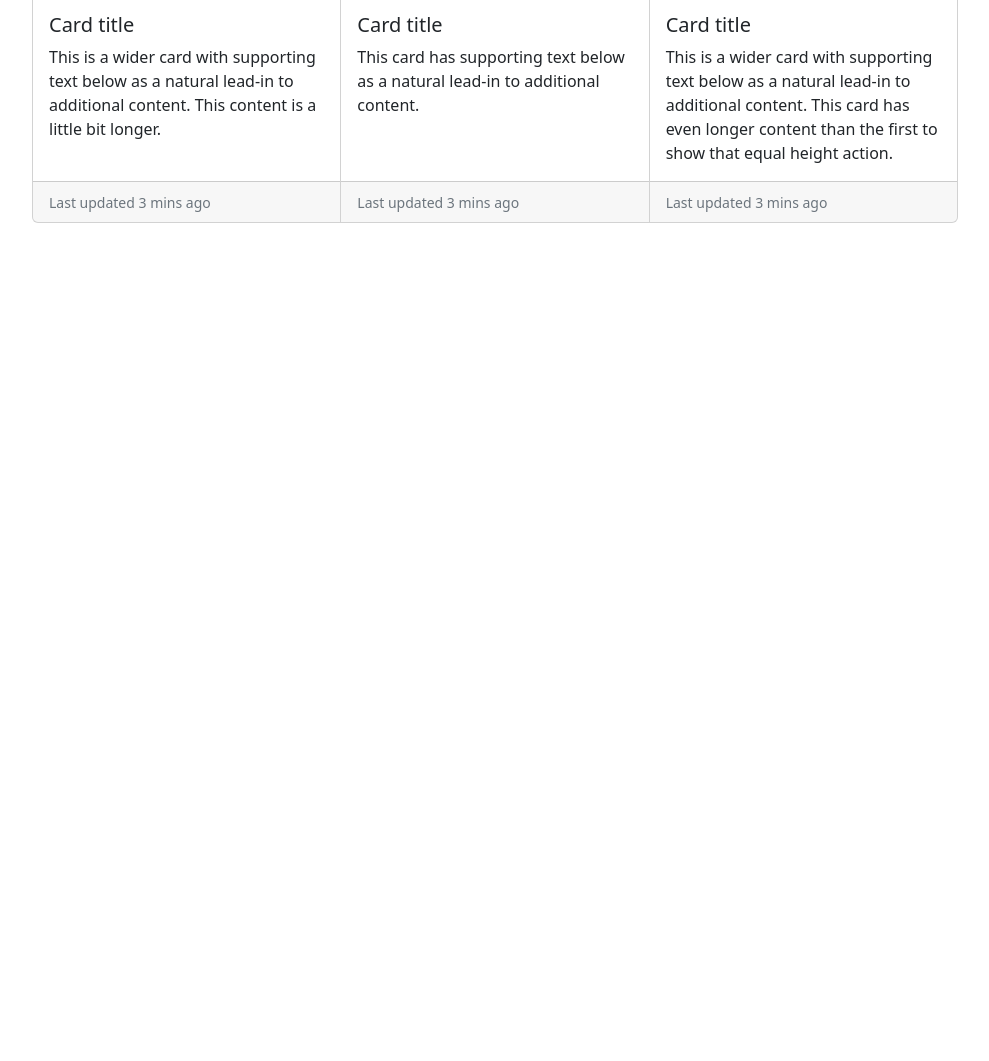
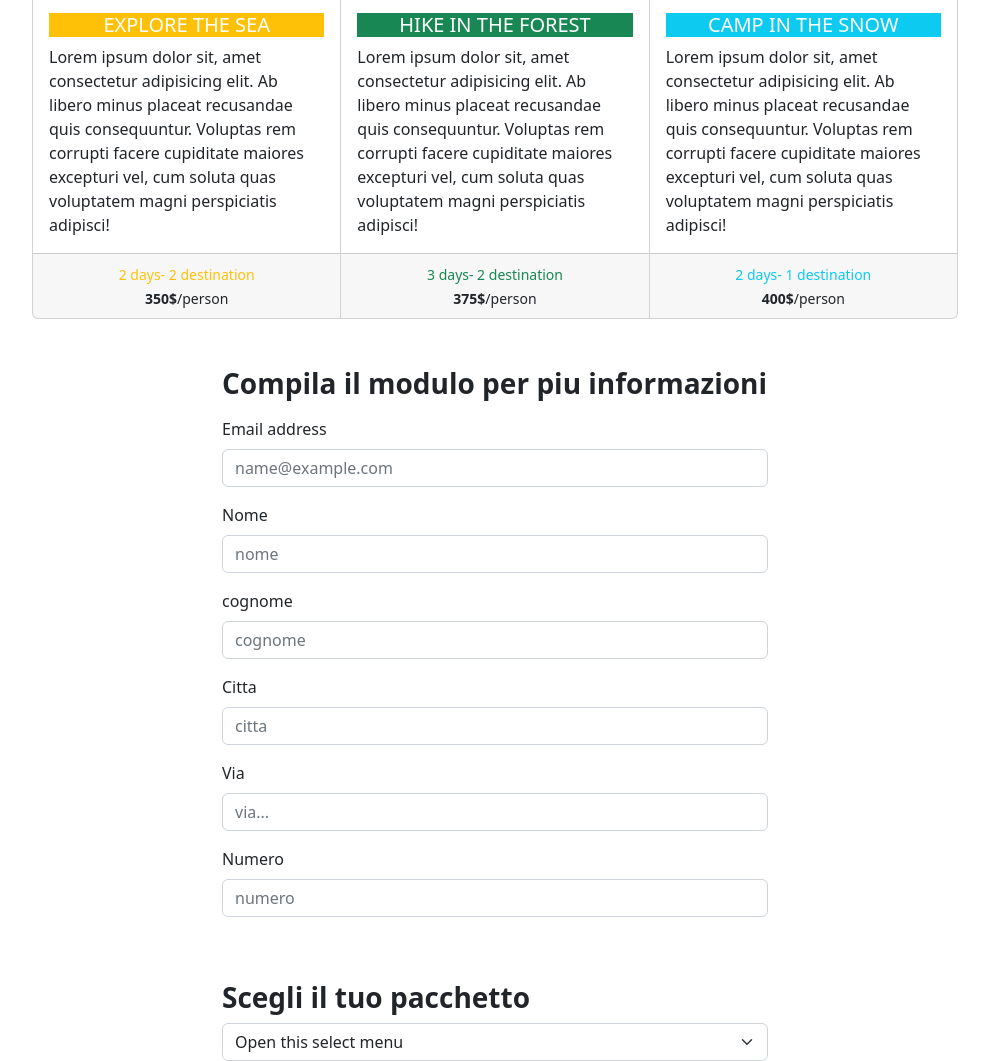
Before and after one commit to musella95/bootstrap-travel-agency, a plain HTML site: page index.html in a window 1280 px wide. Shown: the part 503-1564 px from the top of the page, without its empty margins (145-1134 px from the left). Before the commit the page ends 800 px from the top, so only its background shows below. Drawn offline with nearby package versions, Linux system fonts and the light colour scheme.

Commit message:
finished fisrt part of the bonus

```diff
--- a/index.html
+++ b/index.html
@@ -22,7 +22,8 @@
             <div class="row justify-content-center">
                 <div class="col-6 top-50 start-50 mt-5">
                     <h1 class="text-center"><strong>Our amazing tours</strong></h1>
-                    <p class="text-center">Lorem ipsum dolor sit amet consectetur adipisicing elit. Sed dolorem soluta maxime exercitationem
+                    <p class="text-center">Lorem ipsum dolor sit amet consectetur adipisicing elit. Sed dolorem soluta
+                        maxime exercitationem
                         dolor veniam, quo ut nihil placeat dolores odio beatae rerum odit labore? Adipisci iure mollitia
                         in enim!
                     </p>
@@ -34,35 +35,84 @@
                         <div class="card">
                             <img src="https://picsum.photos/id/1061/300/300" class="card-img-top" alt="...">
                             <div class="card-body">
-                            <h5 class="card-title">Card title</h5>
-                            <p class="card-text">This is a wider card with supporting text below as a natural lead-in to additional content. This content is a little bit longer.</p>
+                                <h5 class="card-title text-white bg-warning text-center">EXPLORE THE SEA</h5>
+                                <p class="card-text">Lorem ipsum dolor sit, amet consectetur adipisicing elit. Ab libero
+                                    minus placeat recusandae quis consequuntur. Voluptas rem corrupti facere cupiditate
+                                    maiores excepturi vel, cum soluta quas voluptatem magni perspiciatis adipisci!</p>
                             </div>
-                          <div class="card-footer">
-                            <small class="text-muted">Last updated 3 mins ago</small>
+                            <div class="card-footer text-center">
+                                <small class="text-center text-warning">2 days- 2 destination</small><br>
+                                <small class="text-center "><strong>350$</strong>/person </small>
                             </div>
                         </div>
                         <div class="card">
                             <img src="https://picsum.photos/id/15/300/300" class="card-img-top" alt="...">
                             <div class="card-body">
-                            <h5 class="card-title">Card title</h5>
-                            <p class="card-text">This card has supporting text below as a natural lead-in to additional content.</p>
+                                <h5 class="card-title text-white bg-success text-center">HIKE IN THE FOREST</h5>
+                                <p class="card-text">Lorem ipsum dolor sit, amet consectetur adipisicing elit. Ab libero
+                                    minus placeat recusandae quis consequuntur. Voluptas rem corrupti facere cupiditate
+                                    maiores excepturi vel, cum soluta quas voluptatem magni perspiciatis adipisci!</p>
+
                             </div>
-                          <div class="card-footer">
-                            <small class="text-muted">Last updated 3 mins ago</small>
+                            <div class="card-footer text-center">
+                                <small class="text-center text-success">3 days- 2 destination</small><br>
+                                <small class="text-center "><strong>375$</strong>/person </small>
                             </div>
                         </div>
                         <div class="card">
                             <img src="https://picsum.photos/id/1036/300/300" class="card-img-top" alt="...">
                             <div class="card-body">
-                            <h5 class="card-title">Card title</h5>
-                            <p class="card-text">This is a wider card with supporting text below as a natural lead-in to additional content. This card has even longer content than the first to show that equal height action.</p>
+                                <h5 class="card-title text-white bg-info text-center">CAMP IN THE SNOW</h5>
+                                <p class="card-text">Lorem ipsum dolor sit, amet consectetur adipisicing elit. Ab libero
+                                    minus placeat recusandae quis consequuntur. Voluptas rem corrupti facere cupiditate
+                                    maiores excepturi vel, cum soluta quas voluptatem magni perspiciatis adipisci!</p>
+
                             </div>
-                          <div class="card-footer">
-                            <small class="text-muted">Last updated 3 mins ago</small>
+                            <div class="card-footer text-center">
+                                <small class="text-center text-info">2 days- 1 destination</small><br>
+                                <small class="text-center "><strong>400$</strong>/person </small>
                             </div>
                         </div>
                     </div>
 
+                </div>
+            </div>
+            <div class="row justify-content-center">
+                <div class="col-6">
+                    <h3 class="mt-5"><strong>Compila il modulo per piu informazioni</strong></h3>
+                    <div class="mb-3 mt-3">
+                        <label for="exampleFormControlInput1" class="form-label">Email address</label>
+                        <input type="email" class="form-control" id="exampleFormControlInput1" placeholder="name@example.com">
+                      </div>
+                      <div class="mb-3 mt-3">
+                        <label for="exampleFormControlInput1" class="form-label">Nome</label>
+                        <input type="name" class="form-control" id="exampleFormControlInput1" placeholder="nome">
+                      </div>
+                      <div class="mb-3 mt-3">
+                        <label for="exampleFormControlInput1" class="form-label">cognome</label>
+                        <input type="cognome" class="form-control" id="exampleFormControlInput1" placeholder="cognome">
+                      </div>
+                      <div class="mb-3 mt-3">
+                        <label for="exampleFormControlInput1" class="form-label">Citta</label>
+                        <input type="citta" class="form-control" id="exampleFormControlInput1" placeholder="citta">
+                      </div>
+                      <div class="mb-3 mt-3">
+                        <label for="exampleFormControlInput1" class="form-label">Via</label>
+                        <input type="via" class="form-control" id="exampleFormControlInput1" placeholder="via...">
+                      </div>
+                      <div class="mb-3 mt-3">
+                        <label for="exampleFormControlInput1" class="form-label">Numero</label>
+                        <input type="numero" class="form-control" id="exampleFormControlInput1" placeholder="numero">
+                      </div>
+                      <br>
+                      <br>
+                      <h3><strong>Scegli il tuo pacchetto</strong></h3>
+                      <select class="form-select" aria-label="Default select example">
+                        <option selected="">Open this select menu</option>
+                        <option value="1">EXPLORE THE SEA</option>
+                        <option value="2">HIKE IN THE FPREST</option>
+                        <option value="3">CAMP IN THE SNOW</option>
+                      </select>
                 </div>
             </div>
         </div>
```
Lines whose indentation alone changed are shown as unchanged.
